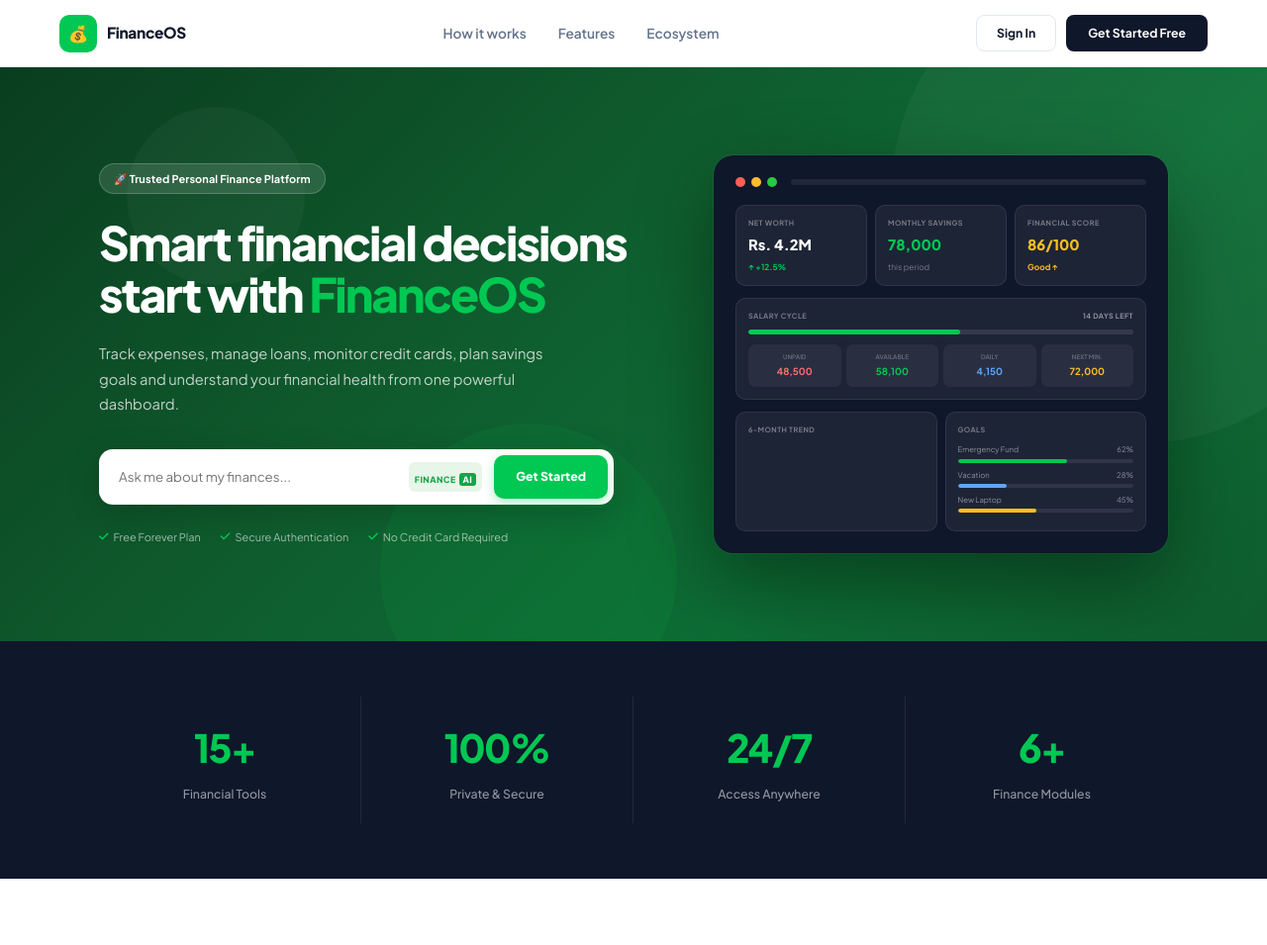
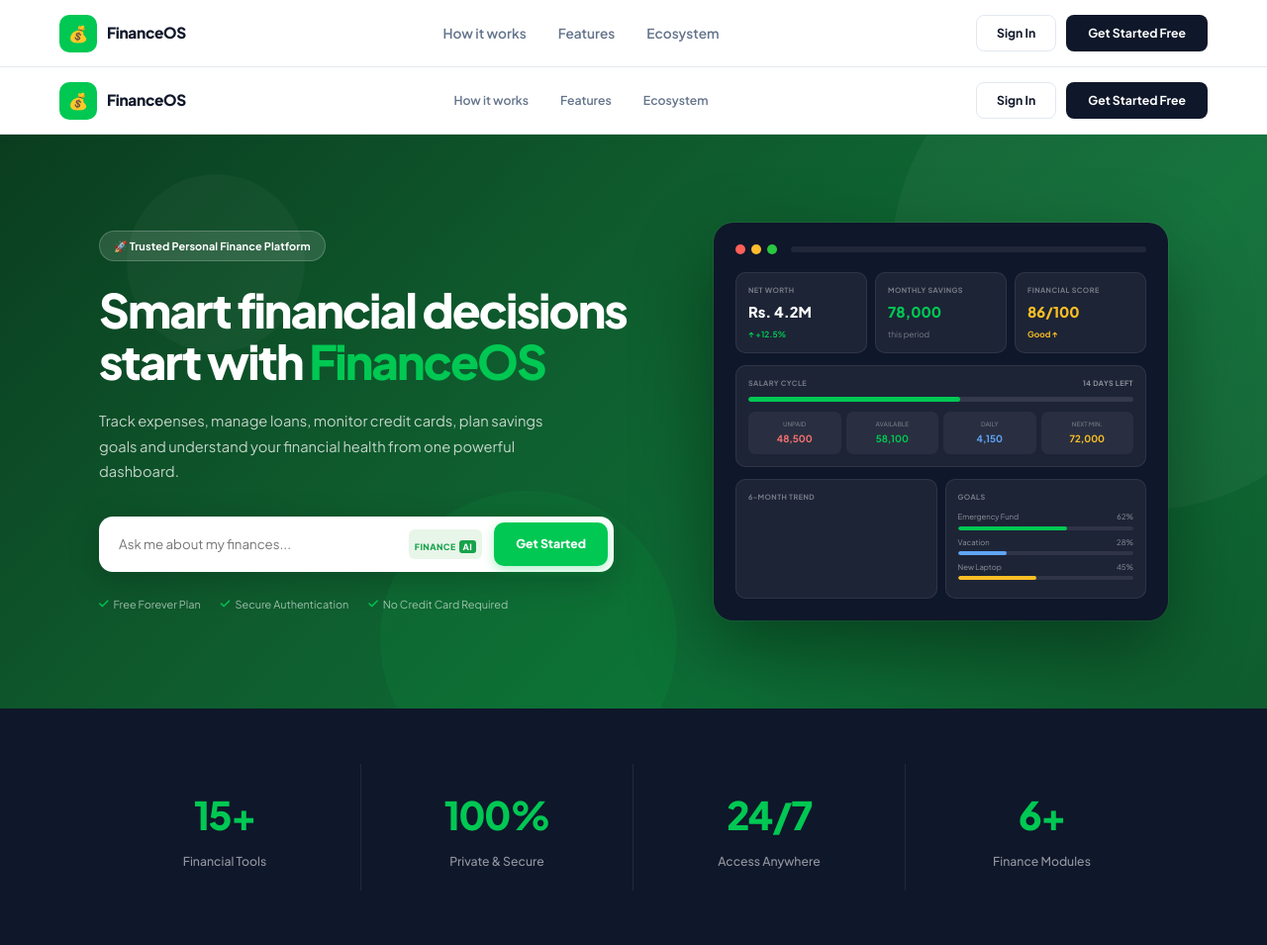
Before and after one commit to hiroshann-debug/financeos, a Flask app: page /landing in a window 1280 px wide. Shown: the top 955 px of the page at 99% size. Run offline with Flask 3, Linux system fonts and the light colour scheme; data that the repository does not hold is empty.

```diff
--- a/templates/landing.html
+++ b/templates/landing.html
@@ -251,6 +251,22 @@ body { font-family: var(--font); background: #fff; color: var(--text); -webkit-f
 {% endblock %}
 
 {% block content %}
+<!-- ── NAV ── -->
+<nav class="lp-nav">
+  <a href="{{ url_for('landing') }}" class="nav-logo">
+    <div class="nav-logo-icon">💰</div>
+    <span class="nav-logo-text">FinanceOS</span>
+  </a>
+  <div class="nav-links">
+    <a href="#how-it-works">How it works</a>
+    <a href="#features">Features</a>
+    <a href="#ecosystem">Ecosystem</a>
+  </div>
+  <div class="nav-actions">
+    <a href="{{ url_for('auth_login') }}" class="btn-signin">Sign In</a>
+    <a href="{{ url_for('auth_signup') }}" class="btn-signup">Get Started Free</a>
+  </div>
+</nav>
 
 <!-- ── HERO ── -->
 <section style="background:linear-gradient(135deg,#0a3d1f 0%,#0f5c2e 40%,#0d6e35 70%,#0f5c2e 100%);position:relative;overflow:hidden;min-height:580px;display:flex;align-items:center;">
```
